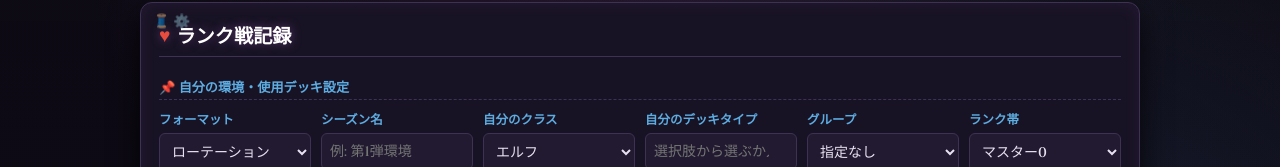
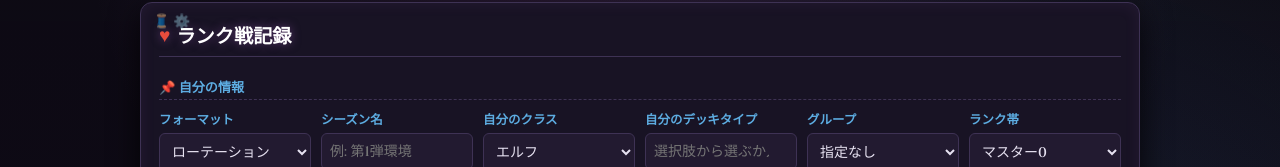
Before and after one commit to karei-sakana/shadow-blue, a plain HTML site: page index.html in a window 1280 px wide. Shown: the part 242-409 px from the top of the page. Drawn offline with Linux system fonts and the light colour scheme; no server answers.

Commit message:
Update index.html

```diff
--- a/index.html
+++ b/index.html
@@ -224,7 +224,7 @@
       <form id="matchForm">
         <div class="form-grid">
 
-          <div class="form-section-title">📌 自分の環境・使用デッキ設定</div>
+          <div class="form-section-title">📌 自分の情報</div>
 
           <div class="form-group">
             <label for="formatInput">フォーマット</label>
```
